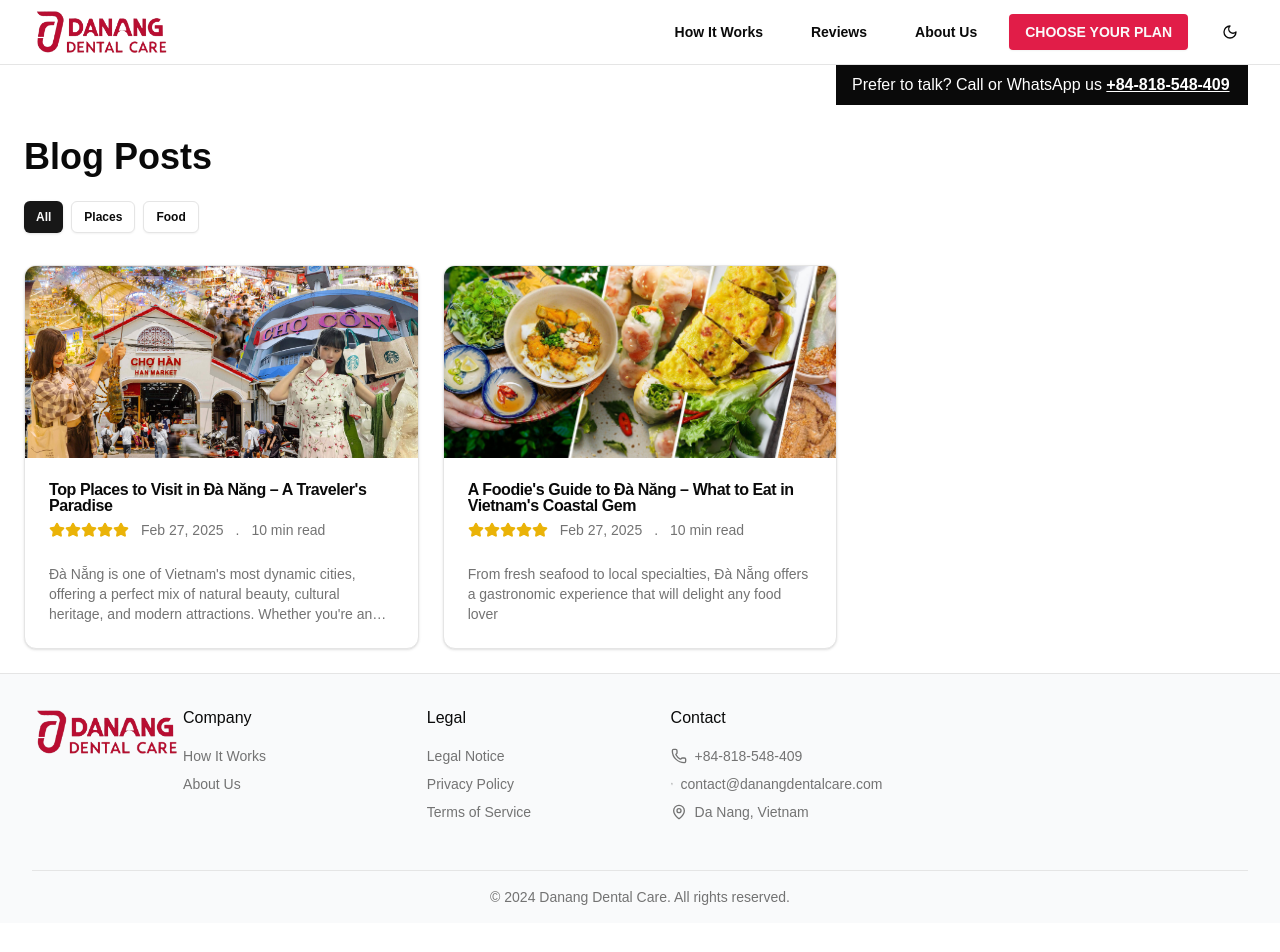
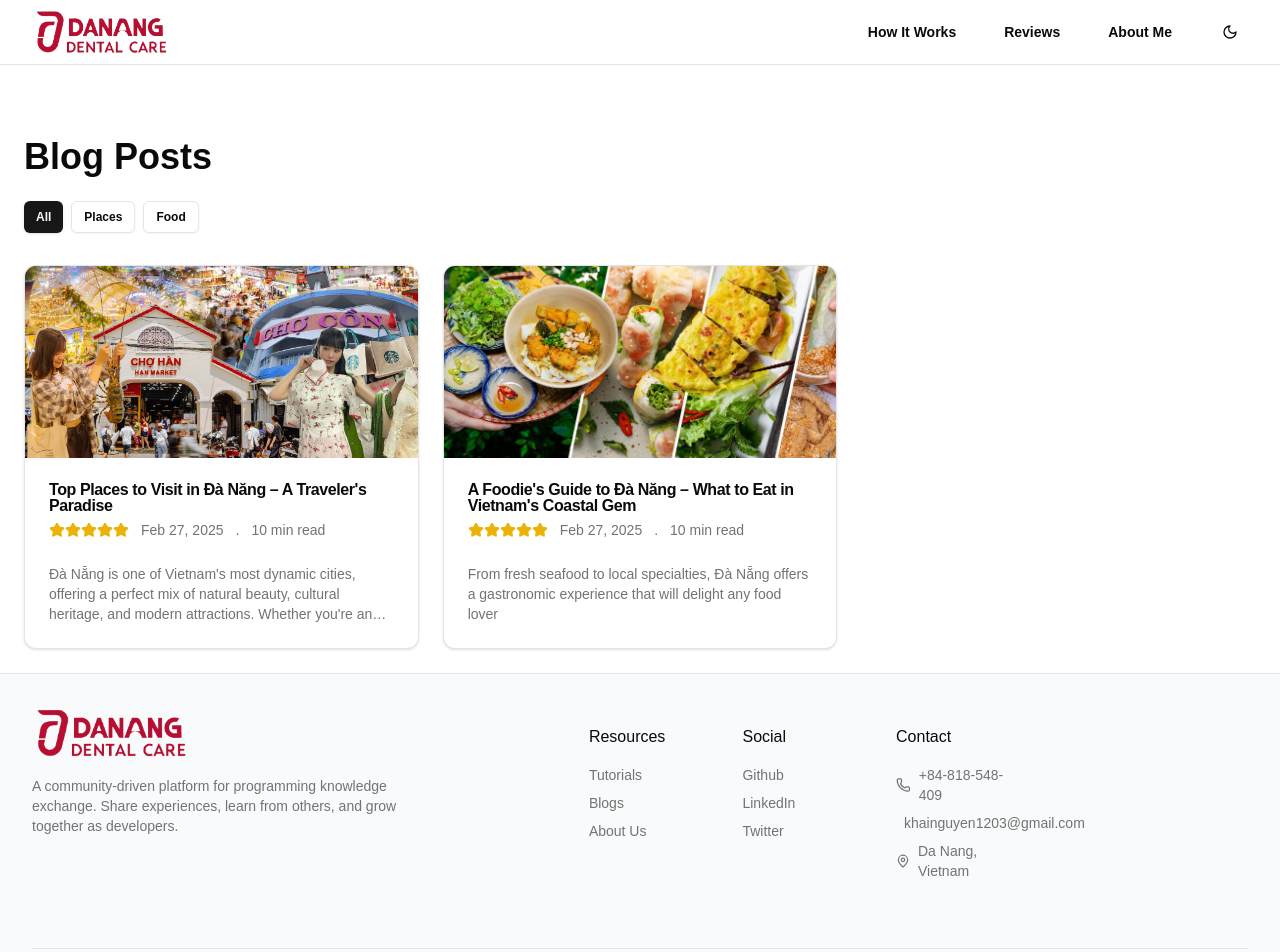
Before and after one commit to yoshivn1203/Dev-Blog-Fe-Only, a Next.js app: page / in a window 1280 px wide. Shown: the top 952 px of the page. Before the commit the page ends 923 px from the top, so only its background shows below. Built offline with nearby package versions, Linux system fonts and the light colour scheme.

Commit message:
clean up footer

```diff
--- a/src/components/layout/footer.tsx
+++ b/src/components/layout/footer.tsx
@@ -3,27 +3,10 @@
 import { Mail, MapPin, Phone } from 'lucide-react'
 import Image from 'next/image'
 import Link from 'next/link'
-import { usePathname, useRouter } from 'next/navigation'
 
 import logoImage from '@/assets/images/logo.png'
 
 export function Footer() {
-  const router = useRouter()
-  const pathname = usePathname()
-
-  const scrollToSection = (sectionId: string) => {
-    if (pathname !== '/') {
-      // If not on home page, just navigate to home with the section hash
-      router.push(`/#${sectionId}`)
-    } else {
-      // If already on home page, scroll to section
-      const element = document.getElementById(sectionId)
-      if (element) {
-        element.scrollIntoView({ behavior: 'smooth' })
-      }
-    }
-  }
-
   return (
     <footer className='bg-gray-50 dark:bg-gray-800 border-t'>
       <div className='mx-auto max-w-screen-2xl px-4 pt-8 pb-4 sm:px-6 lg:px-8'>
@@ -38,37 +21,41 @@ export function Footer() {
                 className='object-contain'
               />
             </Link>
+            <p className=' w-[100%] md:w-2/3 pt-4 text-sm text-muted-foreground'>
+              A community-driven platform for programming knowledge exchange. Share experiences,
+              learn from others, and grow together as developers.
+            </p>
           </div>
 
           <div className='grid grid-cols-1 gap-8 lg:grid-cols-3'>
             {/* Quick Links */}
             <div className='grid grid-cols-2 gap-8 lg:col-span-2 lg:grid-cols-3'>
               <div>
-                <p className='font-medium'>Company</p>
+                <p className='font-medium'>Resources</p>
                 <nav className='mt-4 flex flex-col space-y-2 text-sm text-muted-foreground'>
-                  <button
-                    onClick={() => scrollToSection('how-it-works')}
-                    className='text-left hover:opacity-75'
-                  >
-                    How It Works
-                  </button>
-                  <Link href='/about' className='hover:opacity-75'>
+                  <Link href='/' className='hover:opacity-75'>
+                    Tutorials
+                  </Link>
+                  <Link href='/' className='hover:opacity-75'>
+                    Blogs
+                  </Link>
+                  <Link href='/' className='hover:opacity-75'>
                     About Us
                   </Link>
                 </nav>
               </div>
 
               <div>
-                <p className='font-medium'>Legal</p>
+                <p className='font-medium'>Social</p>
                 <nav className='mt-4 flex flex-col space-y-2 text-sm text-muted-foreground'>
-                  <Link href='/legal' className='hover:opacity-75'>
-                    Legal Notice
+                  <Link href='/' className='hover:opacity-75'>
+                    Github
                   </Link>
-                  <Link href='/privacy' className='hover:opacity-75'>
-                    Privacy Policy
+                  <Link href='/' className='hover:opacity-75'>
+                    LinkedIn
                   </Link>
-                  <Link href='/terms' className='hover:opacity-75'>
-                    Terms of Service
+                  <Link href='/' className='hover:opacity-75'>
+                    Twitter
                   </Link>
                 </nav>
               </div>
@@ -82,7 +69,7 @@ export function Footer() {
                   </div>
                   <div className='flex items-center gap-2'>
                     <Mail className='h-4 w-4' />
-                    <span>contact@danangdentalcare.com</span>
+                    <span>khainguyen1203@gmail.com</span>
                   </div>
                   <div className='flex items-center gap-2'>
                     <MapPin className='h-4 w-4' />
@@ -96,7 +83,7 @@ export function Footer() {
 
         <div className='mt-12 border-t pt-4'>
           <div className='text-center text-sm text-muted-foreground'>
-            <p>© 2024 Danang Dental Care. All rights reserved.</p>
+            <p>© 2024 BoBinaryBytes. All rights reserved.</p>
           </div>
         </div>
       </div>
--- a/src/components/layout/header.tsx
+++ b/src/components/layout/header.tsx
@@ -3,7 +3,6 @@
 import { Moon, Sun } from 'lucide-react'
 import Image from 'next/image'
 import Link from 'next/link'
-import { usePathname, useRouter } from 'next/navigation'
 import { useState } from 'react'
 import { useDispatch, useSelector } from 'react-redux'
 
@@ -16,22 +15,6 @@ export function Header() {
   const [isMenuOpen, setIsMenuOpen] = useState(false)
   const isDark = useSelector((state: RootState) => state.theme.isDark)
   const dispatch = useDispatch()
-  const router = useRouter()
-  const pathname = usePathname()
-
-  const scrollToSection = (sectionId: string) => {
-    if (pathname !== '/') {
-      // If not on home page, just navigate to home with the section hash
-      router.push(`/#${sectionId}`)
-    } else {
-      // If already on home page, scroll to section
-      const element = document.getElementById(sectionId)
-      if (element) {
-        element.scrollIntoView({ behavior: 'smooth' })
-        setIsMenuOpen(false)
-      }
-    }
-  }
 
   return (
     <>
@@ -76,30 +59,22 @@ export function Header() {
 
             {/* Desktop Navigation */}
             <div className='hidden md:flex space-x-4 items-center'>
-              <Button
-                variant='ghost'
-                className='font-semibold'
-                onClick={() => scrollToSection('how-it-works')}
-              >
+              <Button variant='ghost' className='font-semibold'>
                 How It Works
               </Button>
-              <Button
-                variant='ghost'
-                className='font-semibold'
-                onClick={() => scrollToSection('reviews')}
-              >
+              <Button variant='ghost' className='font-semibold'>
                 Reviews
               </Button>
-              <Link href='/about'>
+              <Link href='/'>
                 <Button variant='ghost' className='font-semibold'>
-                  About Us
+                  About Me
                 </Button>
               </Link>
-              <Link href='/booking'>
+              {/* <Link href='/'>
                 <Button variant='destructive' className='font-semibold'>
-                  CHOOSE YOUR PLAN
+                  ACTION BUTTON
                 </Button>
-              </Link>
+              </Link> */}
               <div className='relative'>
                 <Button
                   variant='ghost'
@@ -109,10 +84,6 @@ export function Header() {
                 >
                   {isDark ? <Sun className='h-5 w-5' /> : <Moon className='h-5 w-5' />}
                 </Button>
-                <div className='bg-foreground text-background py-2 px-4 absolute top-[51px] right-0 z-10 w-[412px]'>
-                  Prefer to talk? Call or WhatsApp us{' '}
-                  <span className='font-semibold underline'>+84-818-548-409</span>
-                </div>
               </div>
             </div>
           </div>
@@ -127,44 +98,31 @@ export function Header() {
                   ? 'opacity-100 translate-y-0 z-50'
                   : 'opacity-0 -translate-y-2 pointer-events-none -z-10'
               }
-              md:hidden pb-4 space-y-2
+              md:hidden pb-4
             `}
           >
-            <Link href='/booking' className='block' onClick={() => setIsMenuOpen(false)}>
+            {/* <Link href='/booking' className='block' onClick={() => setIsMenuOpen(false)}>
               <Button variant='destructive' className='ml-3'>
-                Choose Your Plan
+                ACTION BUTTON
+              </Button>
+            </Link> */}
+            <Link href='/' onClick={() => setIsMenuOpen(false)}>
+              <Button variant='ghost' className='w-full justify-start font-semibold'>
+                How It Works
               </Button>
             </Link>
-            <div className='py-1 ml-3 text-sm'>
-              Prefer to talk? Call or WhatsApp us{' '}
-              <span className='font-semibold underline'>+84-818-548-409</span>
-            </div>
-
-            <Button
-              variant='ghost'
-              className='w-full justify-start font-semibold'
-              onClick={() => scrollToSection('how-it-works')}
-            >
-              How It Works
-            </Button>
-            <Button
-              variant='ghost'
-              className='w-full justify-start font-semibold'
-              onClick={() => scrollToSection('reviews')}
-            >
+            <Link href='/' onClick={() => setIsMenuOpen(false)}></Link>
+            <Button variant='ghost' className='w-full justify-start font-semibold'>
               Reviews
             </Button>
-            <Link href='/about' onClick={() => setIsMenuOpen(false)}>
+            <Link href='/' onClick={() => setIsMenuOpen(false)}>
               <Button variant='ghost' className='w-full justify-start font-semibold'>
-                About
+                About Me
               </Button>
             </Link>
           </div>
         </div>
       </nav>
-      {/* <div className='hidden md:block relative'> */}
-
-      {/* </div> */}
     </>
   )
 }
```
